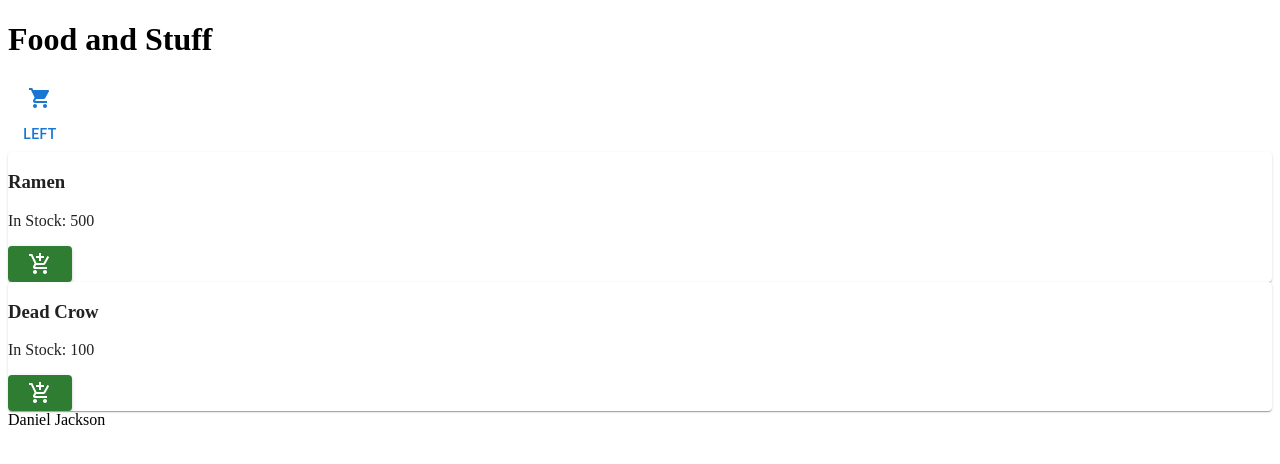
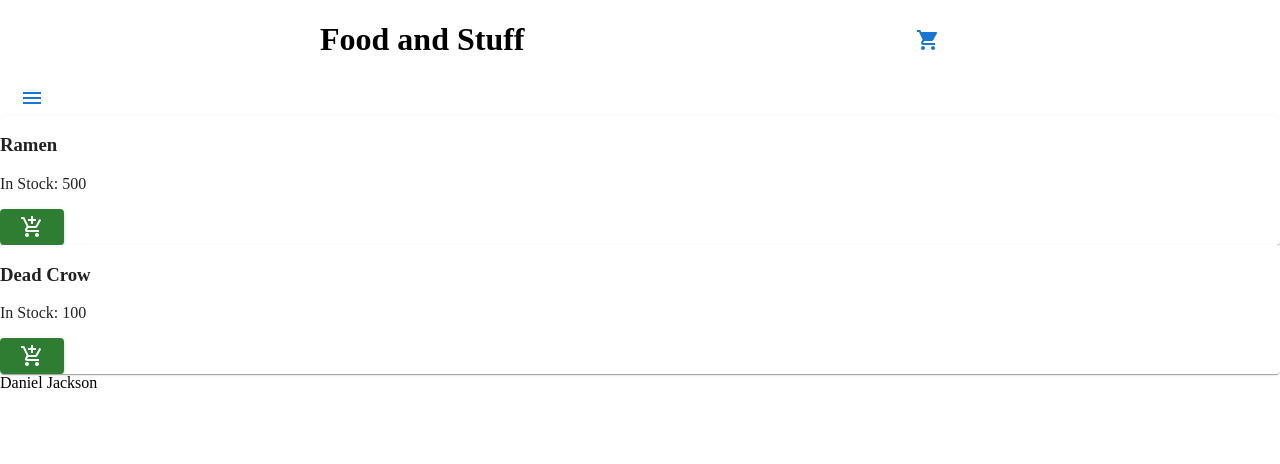
Before and after one commit to Code-Fellows-daniel-jacks/Food-and-Stuff, a React (Create React App) app: page / in a window 1280 px wide. Shown: the top 464 px of the page. Built offline with nearby package versions, Linux system fonts and the light colour scheme.

Commit message:
refactors addToCart functionality

```diff
--- a/package.json
+++ b/package.json
@@ -13,6 +13,7 @@
     "@testing-library/user-event": "^13.5.0",
     "nanoid": "^3.3.1",
     "node-sass": "^7.0.1",
+    "normalize.css": "^8.0.1",
     "react": "^17.0.2",
     "react-dom": "^17.0.2",
     "react-if": "^4.1.1",
--- a/src/components/drawer/index.js
+++ b/src/components/drawer/index.js
@@ -4,6 +4,8 @@ import { Button, Drawer } from '@mui/material';
 
 import { changeCategory } from '../../store/categories.js';
 import { updateFiltered } from '../../store/products.js';
+
+import MenuIcon from '@mui/icons-material/Menu';
 
 function Left({ categories, active, changeCategory }) {
   const [open, toggleOpen] = useState(false);
@@ -21,7 +23,7 @@ function Left({ categories, active, changeCategory }) {
 
   return (
     <React.Fragment key={anchor}>
-      <Button onClick={toggleDrawer}>{'left'}</Button>
+      <Button onClick={toggleDrawer}><MenuIcon /></Button>
       <Drawer
         anchor={'left'}
         open={open}
--- /dev/null
+++ b/src/components/header/cartMenu/cartMenu.js
@@ -0,0 +1,75 @@
+import { useState } from 'react';
+import { When } from 'react-if';
+
+import ShoppingCartIcon from '@mui/icons-material/ShoppingCart';
+
+import Button from '@mui/material/Button';
+import Menu from '@mui/material/Menu';
+import MenuItem from '@mui/material/MenuItem';
+import Badge from '@mui/material/Badge';
+
+function CartMenu({ cart, items, removeItem }) {
+  let [anchorEl, setAnchorEl] = useState(null);
+  let open = Boolean(anchorEl);
+
+  function handleClick(e) {
+    setAnchorEl(e.currentTarget);
+  }
+
+  function handleClose() {
+    setAnchorEl(null);
+  }
+
+  function handleRemove(item) {
+    removeItem(item);
+  }
+
+  let processCart = cart.reduce((prev, curr) => {
+    if (!prev[curr.name]) {
+      prev[curr.name] = [1, [curr.id]];
+    } else {
+      prev[curr.name][0] += 1;
+      prev[curr.name][1].push(curr.id);
+    }
+    return prev;
+  }, {});
+
+  let displayItems = Object.keys(processCart);
+  let itemCounts = Object.values(processCart);
+
+  return (
+    <>
+      <Button
+        id="basic-button"
+        aria-controls={open}
+        aria-haspopup="true"
+        aria-expanded={open}
+        onClick={handleClick}
+      >
+        <Badge badgeContent={items}>
+          <ShoppingCartIcon />
+        </Badge>
+      </Button>
+      <Menu
+        open={open}
+        anchorEl={anchorEl}
+        onClose={handleClose}
+      >
+        <When condition={displayItems.length > 0}>
+          {displayItems.map((item, idx) => {
+            return (
+              <MenuItem key={item + idx}>
+                <Badge badgeContent={itemCounts[idx][0]}>{item}</Badge>
+                <Button color="error" onClick={() => handleRemove([item, itemCounts[idx][1].pop()])}>REMOVE</Button>
+              </MenuItem>)
+          })}
+        </When>
+        <When condition={displayItems.length === 0}>
+          <MenuItem>No Items In Cart</MenuItem>
+        </When>
+      </Menu>
+    </>
+  )
+}
+
+export default CartMenu;
--- a/src/components/header/header.scss
+++ b/src/components/header/header.scss
@@ -0,0 +1,7 @@
+header {
+  display: flex;
+  width: 50%;
+  margin-right: 25%;
+  margin-left: 25%;
+  justify-content: space-between;
+}
--- a/src/components/header/index.js
+++ b/src/components/header/index.js
@@ -1,64 +1,15 @@
-import { useState } from 'react';
 import { connect } from 'react-redux';
-import { When } from 'react-if';
 
-import ShoppingCartIcon from '@mui/icons-material/ShoppingCart';
-
-import Button from '@mui/material/Button';
-import Menu from '@mui/material/Menu';
-import MenuItem from '@mui/material/MenuItem';
-import Badge from '@mui/material/Badge';
-
+import CartMenu from './cartMenu/cartMenu';
 import { removeItem } from '../../store/cart';
-import { increaseStock } from '../../store/products';
 
 import './header.scss';
 
-function Header({ cart, items, removeItem, increaseStock }) {
-  let [anchorEl, setAnchorEl] = useState(null);
-  let open = Boolean(anchorEl);
-
-  function handleClick(e) {
-    setAnchorEl(e.currentTarget);
-  }
-
-  function handleClose() {
-    setAnchorEl(null);
-  }
-
-  function handleRemove(item) {
-    removeItem(item);
-    increaseStock(item.name);
-  }
-
+function Header({ cart, items, removeItem }) {
   return (
     <header>
       <h1>Food and Stuff</h1>
-      <div>
-        <Button
-          id="basic-button"
-          aria-controls={open}
-          aria-haspopup="true"
-          aria-expanded={open}
-          onClick={handleClick}
-        >
-          <Badge badgeContent={items}>
-            <ShoppingCartIcon />
-          </Badge>
-        </Button>
-        <Menu
-          open={open}
-          anchorEl={anchorEl}
-          onClose={handleClose}
-        >
-          <When condition={cart.length > 0}>
-            {cart.map(item => <MenuItem>{item.name}<Button color="error" onClick={() => handleRemove(item)}>REMOVE</Button></MenuItem>)}
-          </When>
-          <When condition={cart.length === 0}>
-            <MenuItem>No Items In Cart</MenuItem>
-          </When>
-        </Menu>
-      </div>
+      <CartMenu cart={cart} items={items} removeItem={removeItem} />
     </header>
   )
 }
@@ -72,7 +23,6 @@ const mapStateToProps = (state) => {
 
 const mapDispatchToProps = {
   removeItem,
-  increaseStock,
 }
 
 export default connect(mapStateToProps, mapDispatchToProps)(Header);
--- a/src/components/products/index.js
+++ b/src/components/products/index.js
@@ -5,14 +5,12 @@ import Button from '@mui/material/Button';
 import AddShoppingCartIcon from '@mui/icons-material/AddShoppingCart';
 
 import { addItem } from '../../store/cart.js';
-import { decreaseStock } from '../../store/products.js';
 
-function Products({ allProducts, filteredProducts, addItem, decreaseStock }) {
+function Products({ allProducts, filteredProducts, addItem }) {
   const currentProducts = filteredProducts.length > 0 ? filteredProducts : allProducts;
 
   function handleAdd(item) {
     addItem(item);
-    decreaseStock(item.name);
   }
 
   return (
@@ -39,7 +37,6 @@ const mapStateToProps = (state) => {
 
 const mapDispatchToProps = {
   addItem,
-  decreaseStock,
 }
 
 export default connect(mapStateToProps, mapDispatchToProps)(Products);
--- a/src/index.js
+++ b/src/index.js
@@ -1,6 +1,8 @@
 import React from 'react';
 import ReactDOM from 'react-dom';
 import App from './App';
+
+import 'normalize.css';
 
 ReactDOM.render(
   <React.StrictMode>
--- a/src/store/cart.js
+++ b/src/store/cart.js
@@ -12,13 +12,14 @@ const cartReducer = (state = initialState, action) => {
     case 'ADD_ITEM':
       return { ...state, cart: [...state.cart, payload], numberOfItems: state.numberOfItems + 1 }
     case 'REMOVE_ITEM':
-      return { ...state, cart: state.cart.filter(item => item.id !== payload), numberOfItems: state.numberOfItems - 1 }
+      return { ...state, cart: state.cart.filter(item => item.id !== payload[1]), numberOfItems: state.numberOfItems - 1 }
     default:
       return state
   }
 }
 
 export function addItem(item) {
+  console.log(item);
   item.id = nanoid();
   let decoupled = JSON.parse(JSON.stringify(item));
   return {
@@ -30,7 +31,7 @@ export function addItem(item) {
 export function removeItem(item) {
   return {
     type: 'REMOVE_ITEM',
-    payload: item.id,
+    payload: item,
   }
 }
 
--- a/src/store/products.js
+++ b/src/store/products.js
@@ -23,17 +23,18 @@ const productReducer = (state = initialState, action) => {
   switch (type) {
     case 'CHANGE_CATEGORY':
       return { ...state, filteredProducts: state.allProducts.filter(item => item.category === payload) }
-    case 'DECREASE_STOCK':
+    case 'ADD_ITEM':
+      console.log(payload.name);
       let decreased = state.allProducts.map(item => {
-        if (item.name === payload) {
+        if (item.name === payload.name) {
           item.setInventory(-1)
         }
         return item;
       })
       return { ...state, allProducts: decreased }
-    case 'INCREASE_STOCK':
+    case 'REMOVE_ITEM':
       let increased = state.allProducts.map(item => {
-        if (item.name === payload) {
+        if (item.name === payload[0]) {
           item.setInventory(1)
         }
         return item;
@@ -51,18 +52,4 @@ export function updateFiltered(category) {
   }
 }
 
-export function decreaseStock(name) {
-  return {
-    type: 'DECREASE_STOCK',
-    payload: name,
-  }
-}
-
-export function increaseStock(name) {
-  return {
-    type: 'INCREASE_STOCK',
-    payload: name,
-  }
-}
-
 export default productReducer;
```
Also changed, not shown: 1 other file (tests, documents, lock files or other folders).
